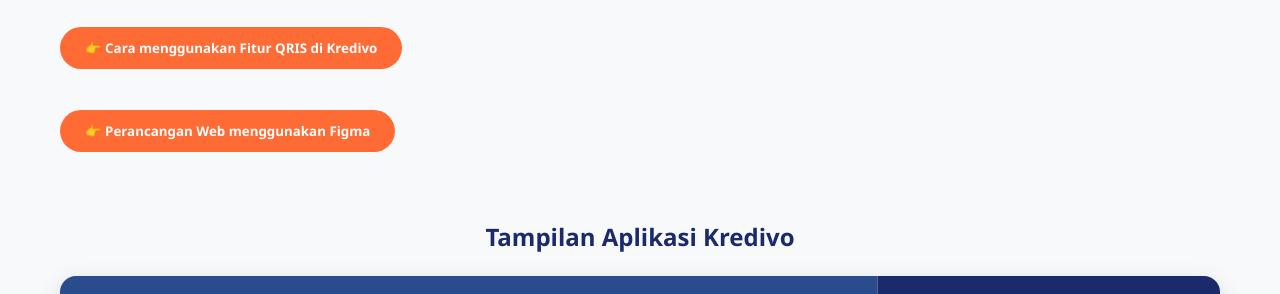
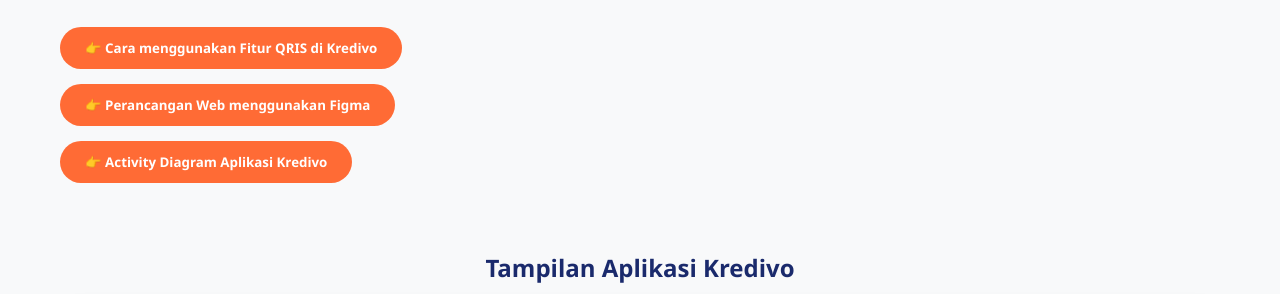
Before and after one commit to andrechya/17231002, a plain HTML site: page index.html in a window 1280 px wide. Shown: the part 466-760 px from the top of the page. Drawn offline with Linux system fonts and the light colour scheme.

Commit message:
Update index.html

```diff
--- a/index.html
+++ b/index.html
@@ -665,11 +665,16 @@
             </button></a
           >
         </div>
-        <br />
         <div>
           <a href="figma.html"
             ><button class="download-btn">
               👉 Perancangan Web menggunakan Figma
+            </button></a>
+        </div>
+        <div>
+          <a href="activity-diagram.html"
+            ><button class="download-btn">
+              👉 Activity Diagram Aplikasi Kredivo
             </button></a>
         </div>
         <br />
```
